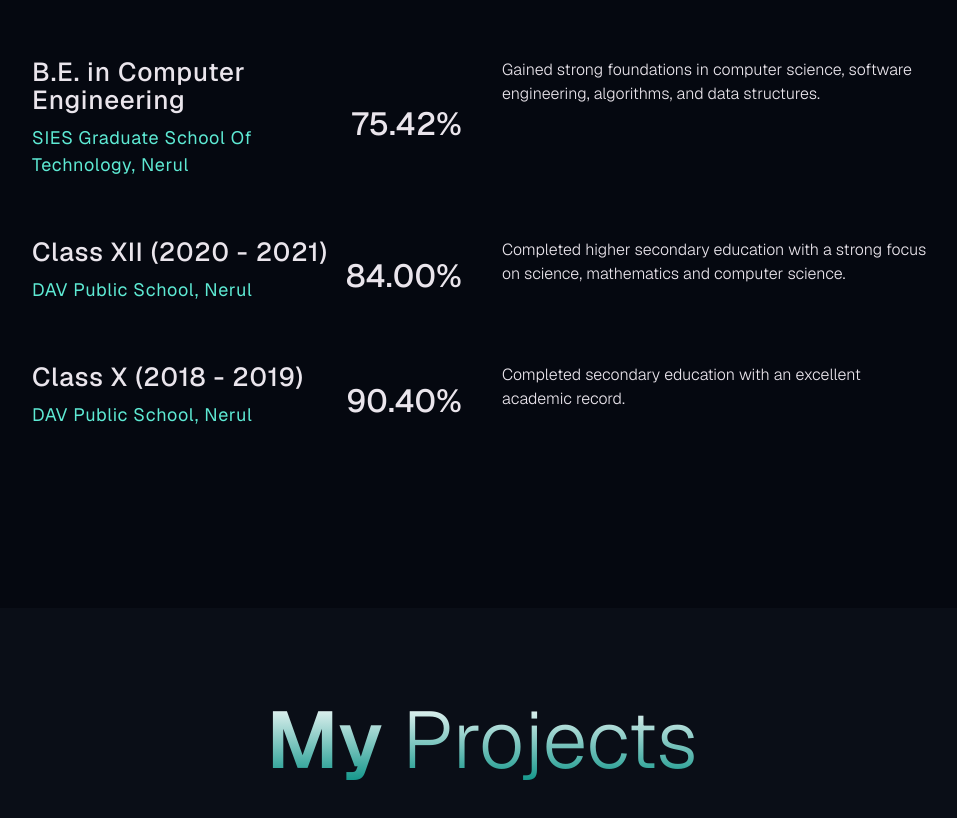
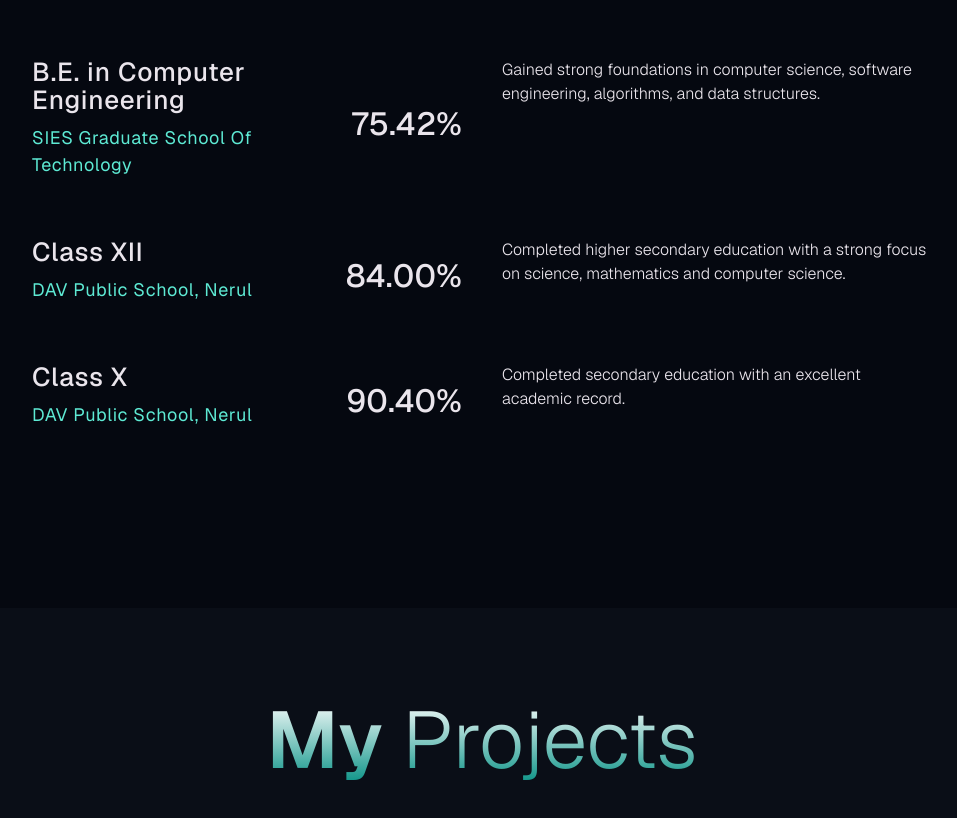
Before and after one commit to prashant-gtx/prashant-gtx.github.io, a React (Vite) app: page / in a window 1280 px wide. Shown: the part 2700-3518 px from the top of the page, without its empty margins (158-1115 px from the left). Built offline with nearby package versions, Linux system fonts and the light colour scheme; no server answers.

Commit message:
Update career section details: simplify institution name and remove school years

```diff
--- a/src/components/Career.tsx
+++ b/src/components/Career.tsx
@@ -27,7 +27,7 @@ const Career = () => {
             <div className="career-info-in">
               <div className="career-role">
                 <h4>B.E. in Computer Engineering</h4>
-                <h5>SIES Graduate School of Technology, Nerul</h5>
+                <h5>SIES Graduate School of Technology</h5>
               </div>
               <h3>75.42%</h3>
             </div>
@@ -38,7 +38,7 @@ const Career = () => {
           <div className="career-info-box">
             <div className="career-info-in">
               <div className="career-role">
-                <h4>Class XII (2020 - 2021)</h4>
+                <h4>Class XII</h4>
                 <h5>DAV Public School, Nerul</h5>
               </div>
               <h3>84.00%</h3>
@@ -50,7 +50,7 @@ const Career = () => {
           <div className="career-info-box">
             <div className="career-info-in">
               <div className="career-role">
-                <h4>Class X (2018 - 2019)</h4>
+                <h4>Class X</h4>
                 <h5>DAV Public School, Nerul</h5>
               </div>
               <h3>90.40%</h3>
```
